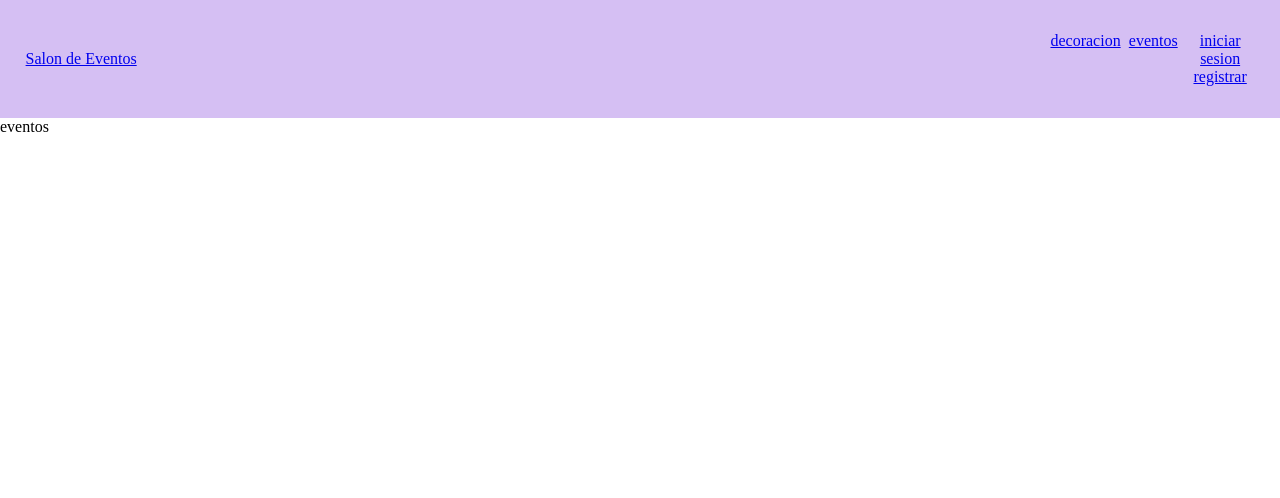
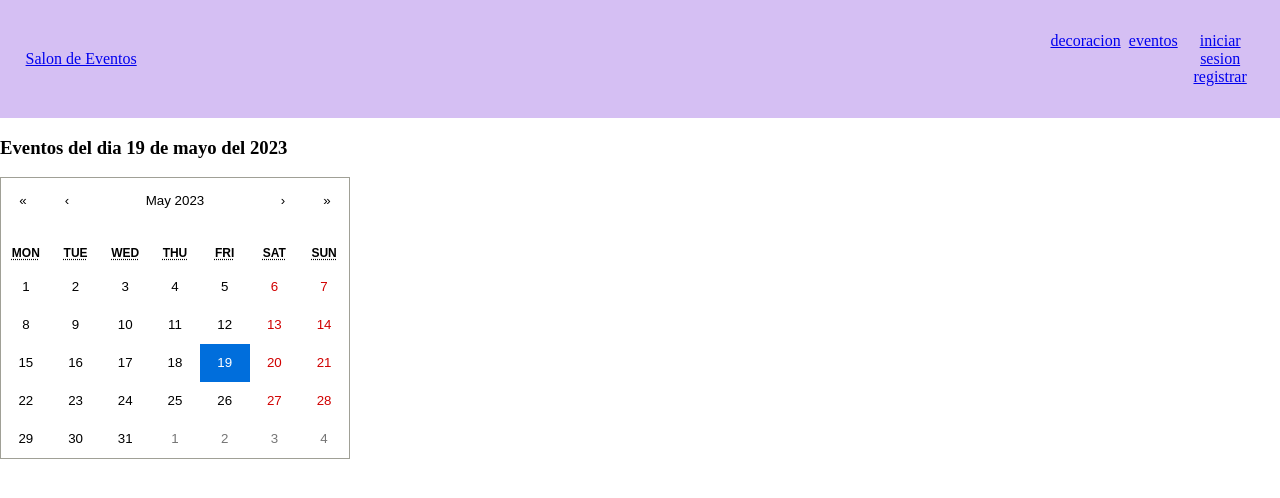
Before and after one commit to KelsierCo/AppSalon, a React (Create React App) app in the folder client/: page /eventos in a window 1280 px wide. Shown: the top 498 px of the page. Built offline with nearby package versions, Linux system fonts and the light colour scheme; the HTML template or start-up script is replaced by a standard one.

Commit message:
agregar calendario en eventos

```diff
--- a/client/package.json
+++ b/client/package.json
@@ -7,6 +7,7 @@
     "@testing-library/react": "^13.4.0",
     "@testing-library/user-event": "^13.5.0",
     "react": "^18.2.0",
+    "react-calendar": "^4.2.1",
     "react-dom": "^18.2.0",
     "react-router-dom": "^6.11.2",
     "react-scripts": "5.0.1",
--- a/client/src/components/general/Eventos.jsx
+++ b/client/src/components/general/Eventos.jsx
@@ -1,6 +1,20 @@
+import { useState } from 'react'
+import Calendar from 'react-calendar'
+import 'react-calendar/dist/Calendar.css'
+
 function Eventos() {
+  const meses = ["enero", "febrero", "marzo", "abril", "mayo", "junio"]
+  const [Dia, setDia] = useState(new Date());
+  console.log(Dia.getMonth())
   return (
-    <div>eventos</div>
+    <div>
+      <div>
+        <h3>Eventos del dia {Dia.getDate()} de {meses[Dia.getMonth()]} del {Dia.getFullYear()}</h3>
+      </div>
+      <Calendar onChange={setDia} value={Dia}/>
+
+    </div>
+
   )
 }
 
```
Also changed, not shown: client/src/service/obtenerEventos.js (added), 2 other files (tests, documents, lock files or other folders).
